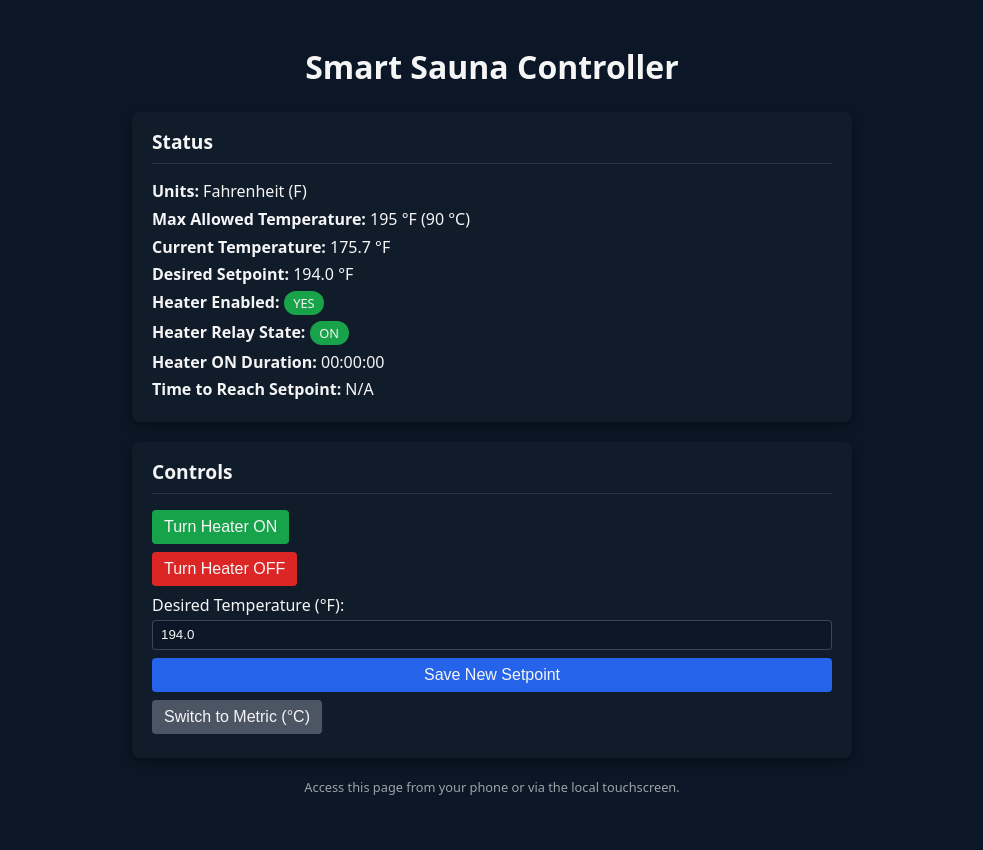
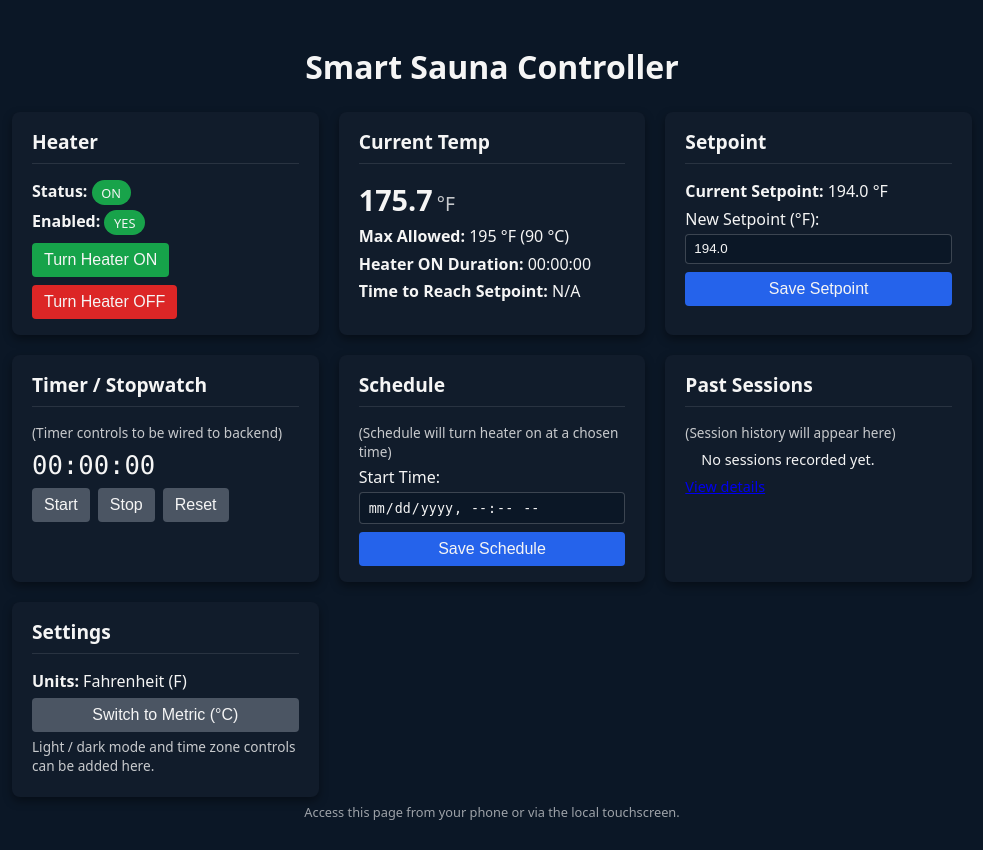
Before and after one commit to SmartBugz/sauna_controller, a Flask app: page / in a window 1280 px wide. Shown: the whole page, without its empty margins (148-1131 px from the left). Before the commit the page ends 795 px from the top, so only its background shows below. Run offline with Flask 3, Linux system fonts and the light colour scheme.

Commit message:
Refactor UI layout and enhance styling for Smart Sauna Controller; add new widgets for temperature, timer, and schedule management

```diff
--- a/static/style.css
+++ b/static/style.css
@@ -6,7 +6,7 @@ body {
 }
 
 .container {
-    max-width: 600px;
+    max-width: 960px;
     margin: 0 auto;
     padding: 1.5rem;
 }
@@ -16,11 +16,16 @@ h1 {
     margin-bottom: 1.5rem;
 }
 
-section {
+.widget-grid {
+    display: grid;
+    grid-template-columns: repeat(auto-fit, minmax(260px, 1fr));
+    gap: 1.25rem;
+}
+
+section.widget {
     background: #111c2b;
     border-radius: 8px;
     padding: 1rem 1.25rem;
-    margin-bottom: 1.25rem;
     box-shadow: 0 4px 10px rgba(0, 0, 0, 0.4);
 }
 
@@ -50,20 +55,27 @@ p {
     background: #b91c1c;
 }
 
-.controls form {
-    margin: 0.5rem 0;
+.widget-actions {
+    display: flex;
+    flex-wrap: wrap;
+    gap: 0.5rem;
+    margin-top: 0.5rem;
 }
 
-.setpoint-form {
+.setpoint-form,
+.schedule-form,
+.inline-form {
     display: flex;
     flex-direction: column;
 }
 
-.setpoint-form label {
+.setpoint-form label,
+.schedule-form label {
     margin-bottom: 0.25rem;
 }
 
-.setpoint-form input[type="number"] {
+.setpoint-form input[type="number"],
+.schedule-form input[type="datetime-local"] {
     padding: 0.4rem 0.5rem;
     border-radius: 4px;
     border: 1px solid rgba(255, 255, 255, 0.2);
@@ -116,6 +128,46 @@ p {
     background: #374151;
 }
 
+.temp-reading {
+    display: flex;
+    align-items: baseline;
+    gap: 0.25rem;
+    font-size: 1.8rem;
+}
+
+.temp-value {
+    font-weight: 600;
+}
+
+.temp-unit {
+    font-size: 1.2rem;
+    opacity: 0.8;
+}
+
+.timer-display {
+    font-family: ui-monospace, SFMono-Regular, Menlo, Monaco, Consolas, "Liberation Mono", "Courier New", monospace;
+    font-size: 1.6rem;
+    margin: 0.5rem 0;
+}
+
+.widget-note {
+    font-size: 0.85rem;
+    opacity: 0.8;
+}
+
+.session-list {
+    list-style: none;
+    padding-left: 1rem;
+    margin: 0.5rem 0 0;
+    font-size: 0.9rem;
+}
+
+.widget-link {
+    display: inline-block;
+    margin-top: 0.5rem;
+    font-size: 0.9rem;
+}
+
 footer {
     text-align: center;
     font-size: 0.8rem;
@@ -140,6 +192,6 @@ footer {
 
 @media (min-width: 768px) {
     .container {
-        max-width: 720px;
+        max-width: 960px;
     }
 }
--- a/templates/index.html
+++ b/templates/index.html
@@ -10,27 +10,23 @@
     <div class="container">
         <h1>Smart Sauna Controller</h1>
 
-        <section class="status">
-            <h2>Status</h2>
-            <p><strong>Units:</strong>
-                {{ 'Fahrenheit' if state.use_imperial else 'Celsius' }}
-                (<span>{{ state.unit }}</span>)
+        <div class="widget-grid">
+            <!-- Heater control widget -->
+            <section class="widget widget-heater">
+                <h2>Heater</h2>
+                <p>
+                    <strong>Status:</strong>
+                    <span class="badge {{ 'on' if state.heater_on else 'off' }}">
+                        {{ 'ON' if state.heater_on else 'OFF' }}
+                    </span>
                 </p>
-            <p><strong>Max Allowed Temperature:</strong>
-                195 &deg;F (90 &deg;C)
-            </p>
-            <p><strong>Current Temperature:</strong> {{ state.current_temp }} &deg;{{ state.unit }}</p>
-            <p><strong>Desired Setpoint:</strong> {{ state.desired_temp }} &deg;{{ state.unit }}</p>
-            <p><strong>Heater Enabled:</strong>
+                <p>
+                    <strong>Enabled:</strong>
                     <span class="badge {{ 'on' if state.heater_enabled else 'off' }}">
                         {{ 'YES' if state.heater_enabled else 'NO' }}
                     </span>
                 </p>
-            <p><strong>Heater Relay State:</strong>
-                <span class="badge {{ 'on' if state.heater_on else 'off' }}">
-                    {{ 'ON' if state.heater_on else 'OFF' }}
-                </span>
-            </p>
+
                 {% if state.lockout_active %}
                 <p class="warning"><strong>Safety Lockout:</strong>
                     {% if state.lockout_reason == 'max_temp' %}
@@ -42,17 +38,8 @@
                     {% endif %}
                 </p>
                 {% endif %}
-            <p><strong>Heater ON Duration:</strong>
-                {{ state.heater_on_for if state.heater_on_for else 'N/A' }}
-            </p>
-            <p><strong>Time to Reach Setpoint:</strong>
-                {{ state.time_to_setpoint if state.time_to_setpoint else 'N/A' }}
-            </p>
-        </section>
 
-        <section class="controls">
-            <h2>Controls</h2>
-
+                <div class="widget-actions">
                     <form method="post" action="{{ url_for('heater_on') }}">
                         <button type="submit" class="btn btn-on" {% if state.lockout_active %}disabled{% endif %}>
                             Turn Heater ON
@@ -62,9 +49,31 @@
                     <form method="post" action="{{ url_for('heater_off') }}">
                         <button type="submit" class="btn btn-off">Turn Heater OFF</button>
                     </form>
+                </div>
+            </section>
 
+            <!-- Current temperature widget -->
+            <section class="widget widget-current-temp">
+                <h2>Current Temp</h2>
+                <p class="temp-reading">
+                    <span class="temp-value">{{ state.current_temp }}</span>
+                    <span class="temp-unit">&deg;{{ state.unit }}</span>
+                </p>
+                <p><strong>Max Allowed:</strong> 195 &deg;F (90 &deg;C)</p>
+                <p><strong>Heater ON Duration:</strong>
+                    {{ state.heater_on_for if state.heater_on_for else 'N/A' }}
+                </p>
+                <p><strong>Time to Reach Setpoint:</strong>
+                    {{ state.time_to_setpoint if state.time_to_setpoint else 'N/A' }}
+                </p>
+            </section>
+
+            <!-- Desired temperature widget -->
+            <section class="widget widget-setpoint">
+                <h2>Setpoint</h2>
+                <p><strong>Current Setpoint:</strong> {{ state.desired_temp }} &deg;{{ state.unit }}</p>
                 <form method="post" action="{{ url_for('update_setpoint') }}" class="setpoint-form">
-                <label for="desired_temp">Desired Temperature (&deg;{{ state.unit }}):</label>
+                    <label for="desired_temp">New Setpoint (&deg;{{ state.unit }}):</label>
                     <input
                         type="number"
                         step="0.5"
@@ -73,29 +82,59 @@
                         value="{{ state.desired_temp }}"
                         required
                     />
-                <button type="submit" class="btn">Save New Setpoint</button>
+                    <button type="submit" class="btn">Save Setpoint</button>
                 </form>
+            </section>
 
-            {% if state.confirmation_required %}
-            <div class="confirmation">
-                <p>
-                    Maximum continuous run time reached.
-                    Confirm within
-                    {{ state.confirmation_remaining if state.confirmation_remaining is not none else 0 }}
-                    seconds to continue, otherwise the heater will shut off.
+            <!-- Timer / stopwatch widget (UI only for now) -->
+            <section class="widget widget-timer">
+                <h2>Timer / Stopwatch</h2>
+                <p class="widget-note">(Timer controls to be wired to backend)</p>
+                <div class="timer-display">00:00:00</div>
+                <div class="widget-actions">
+                    <button type="button" class="btn btn-secondary" disabled>Start</button>
+                    <button type="button" class="btn btn-secondary" disabled>Stop</button>
+                    <button type="button" class="btn btn-secondary" disabled>Reset</button>
+                </div>
+            </section>
+
+            <!-- Schedule widget (UI only for now) -->
+            <section class="widget widget-schedule">
+                <h2>Schedule</h2>
+                <p class="widget-note">(Schedule will turn heater on at a chosen time)</p>
+                <form method="post" action="#" class="schedule-form">
+                    <label for="schedule_time">Start Time:</label>
+                    <input type="datetime-local" id="schedule_time" name="schedule_time" disabled />
+                    <button type="submit" class="btn" disabled>Save Schedule</button>
+                </form>
+            </section>
+
+            <!-- Past sessions widget (UI placeholder) -->
+            <section class="widget widget-sessions">
+                <h2>Past Sessions</h2>
+                <p class="widget-note">(Session history will appear here)</p>
+                <ul class="session-list">
+                    <li>No sessions recorded yet.</li>
+                </ul>
+                <a href="{{ url_for('index') }}sessions" class="widget-link" hidden>View details</a>
+            </section>
+
+            <!-- Settings widget -->
+            <section class="widget widget-settings">
+                <h2>Settings</h2>
+                <p><strong>Units:</strong>
+                    {{ 'Fahrenheit' if state.use_imperial else 'Celsius' }}
+                    (<span>{{ state.unit }}</span>)
                 </p>
-                <form method="post" action="{{ url_for('heater_confirm_continue') }}">
-                    <button type="submit" class="btn btn-on">Continue Heating</button>
-                </form>
-            </div>
-            {% endif %}
-
-            <form method="post" action="{{ url_for('toggle_units') }}">
+                <form method="post" action="{{ url_for('toggle_units') }}" class="inline-form">
                     <button type="submit" class="btn btn-secondary">
                         Switch to {{ 'Metric (°C)' if state.use_imperial else 'Imperial (°F)' }}
                     </button>
                 </form>
+
+                <p class="widget-note">Light / dark mode and time zone controls can be added here.</p>
             </section>
+        </div>
 
         <footer>
             <p>Access this page from your phone or via the local touchscreen.</p>
```
Lines whose indentation alone changed are shown as unchanged.
